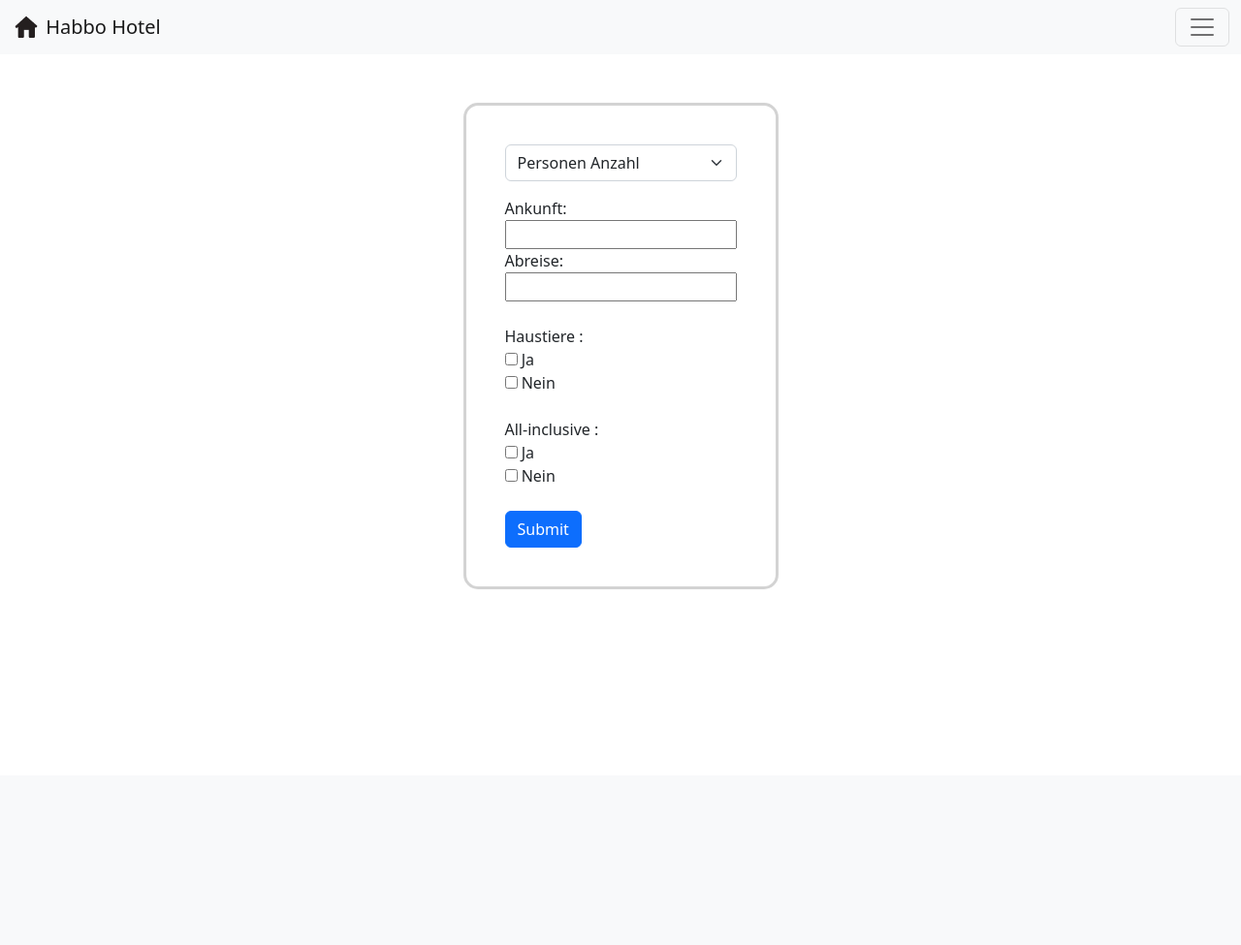
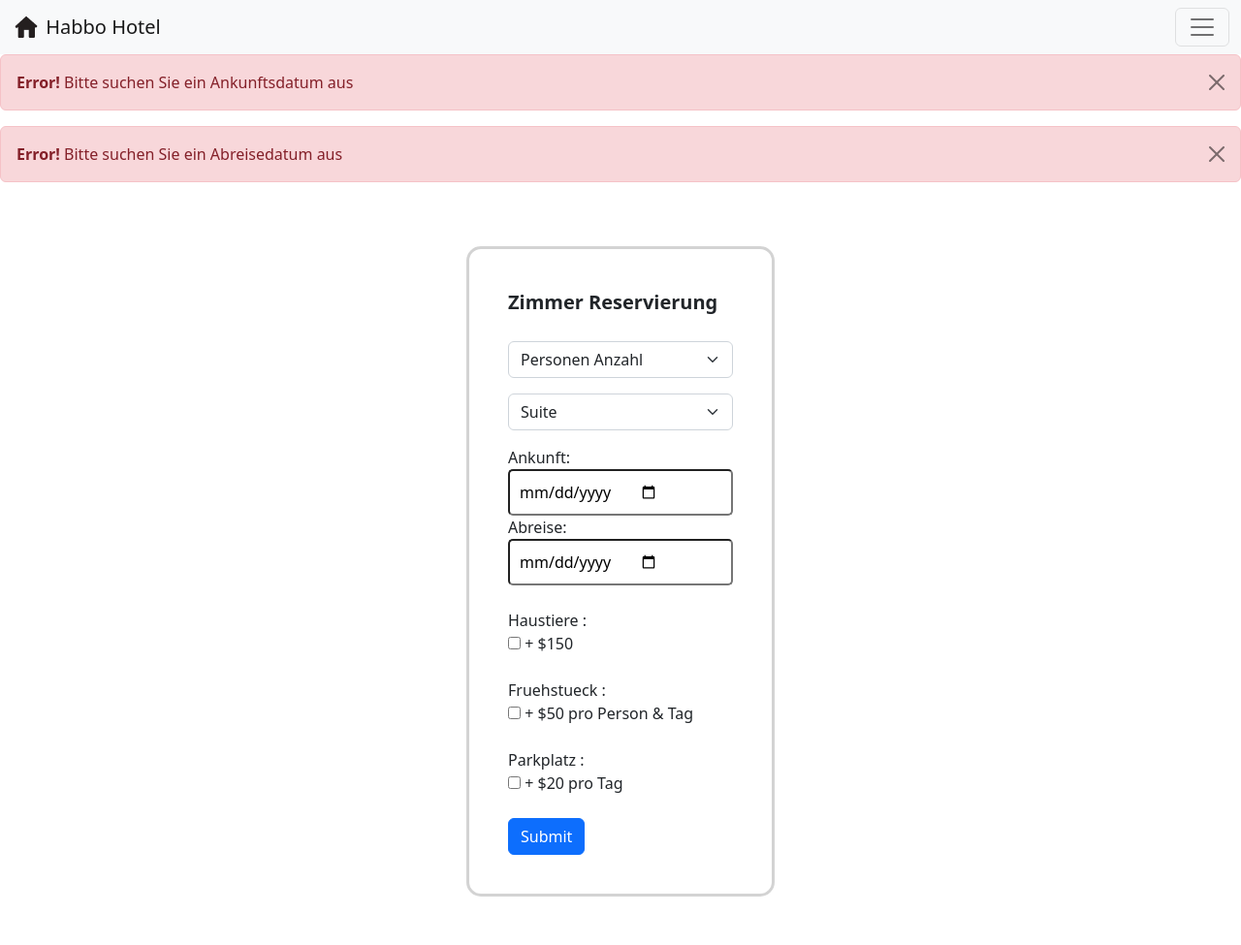
Before and after one commit to PaulFHTW/WebtechWS2022, a PHP site: page /reservierung.php in a window 1280 px wide. Shown: the whole page at 97% size. Before the commit the page ends 608 px from the top, so only its background shows below. Run offline with PHP 8.4, Linux system fonts and the light colour scheme; tables that the repository leaves empty or names only in its code hold one stand-in row (values such as "Sample post"); data that the repository does not hold is empty.

Commit message:
modified:   project/index.php 	modified:   project/logout.php 	modified:   project/reservierung.php 	modified:   project/style/room.css

```diff
--- a/project/logout.php
+++ b/project/logout.php
@@ -10,7 +10,7 @@
 <body>
 <?php include 'navigation/navbar.php';?>
 <?php
-    if(isset($_SESSION["username"])){
+    if(isset($_SESSION["username"]) || isset($_SESSION["admin"])){
         session_destroy();
         echo "Logged out!";
     }
--- a/project/reservierung.php
+++ b/project/reservierung.php
@@ -1,4 +1,5 @@
 <?php session_start();?>
+<?php include_once 'dbaccess.php'; ?>
 <!DOCTYPE html>
 <hmtl lang="de">
     <head>
@@ -9,11 +10,98 @@
     </head>
     <body>
     <?php include 'navigation/navbar.php'; ?>
+<?php
+    $personErr = false; $suiteErr = false; $ankunftErr = false; $abreiseErr = false; $roomErr = false;
 
+    $person = $_POST['person'];
+    $suite = $_POST['suite'];
+    $ankunft = $_POST['ankunft'];
+    $abreise = $_POST['abreise'];
+    $tier = $_POST['tier'];
+    $breakfast = $_POST['breakfast'];
+    $parking = $_POST['parking'];
+    $status = "neu";
 
+    if($person == "Personen Anzahl"){
+        $personErr = "Bitte suchen Sie die Anzahl der Personen aus";
+    }
+    if($suite == "Suite"){
+        $suiteErr = "Bitte suchen Sie eine Suite aus";
+    }
+    if(empty($ankunft)){
+        $ankunftErr = "Bitte suchen Sie ein Ankunftsdatum aus";
+    }
+    if(empty($abreise)){
+        $abreiseErr = "Bitte suchen Sie ein Abreisedatum aus";
+    }
+
+    $sql = "SELECT ankunft, suite FROM reservierung WHERE ankunft='$ankunft' AND suite='$suite';";
+
+    $result = mysqli_query($conn, $sql);
+
+    $num = mysqli_num_rows($result);
+
+    if($personErr == false && $suiteErr == false && $ankunftErr == false && $abreiseErr == false){
+        if($num == 0){
+        $sql = "INSERT INTO reservierung (personen, suite, ankunft, abreise, status) VALUES ('$person', '$suite', '$ankunft', '$abreise', '$status');";
+
+        $result = mysqli_query($conn, $sql);
+
+            if($result){
+                $successText = "Reservierung erfolgreich";
+            }
+        }
+        if($num > 0){
+            $roomErr = "This Suite is already booked";
+        }
+    }
+
+    if($successText){
+        echo '<div class="alert alert-success alert-dismissible fade show" role="alert">
+        <strong>Success!</strong>'. $successText .'
+        <button type="button" class="btn-close" data-bs-dismiss="alert" aria-label="Close"></button>
+        </div>';
+    }
+
+    if($personErr){
+        echo '<div class="alert alert-danger alert-dismissible fade show" role="alert">
+        <strong>Error!</strong> '. $personErr .'
+        <button type="button" class="btn-close" data-bs-dismiss="alert" aria-label="Close"></button>
+        </div>';
+    }
+
+    if($suiteErr){
+        echo '<div class="alert alert-danger alert-dismissible fade show" role="alert">
+        <strong>Error!</strong> '. $suiteErr .'
+        <button type="button" class="btn-close" data-bs-dismiss="alert" aria-label="Close"></button>
+        </div>';
+    }
+
+    if($ankunftErr){
+        echo '<div class="alert alert-danger alert-dismissible fade show" role="alert">
+        <strong>Error!</strong> '. $ankunftErr .'
+        <button type="button" class="btn-close" data-bs-dismiss="alert" aria-label="Close"></button>
+        </div>';
+    }
+
+    if($abreiseErr){
+        echo '<div class="alert alert-danger alert-dismissible fade show" role="alert">
+        <strong>Error!</strong> '. $abreiseErr .'
+        <button type="button" class="btn-close" data-bs-dismiss="alert" aria-label="Close"></button>
+        </div>';
+    }
+
+    if($roomErr){
+        echo '<div class="alert alert-danger alert-dismissible fade show" role="alert">
+        <strong>Error!</strong> '. $roomErr .'
+        <button type="button" class="btn-close" data-bs-dismiss="alert" aria-label="Close"></button>
+        </div>';
+    }
+?>
 
     <div class="room-form">
-        <form action="<?php echo htmlspecialchars($_SERVER[" PHP_SELF "]);?>" method="post">
+        <form action="<?php $_SERVER[" PHP_SELF "];?>" method="post">
+        <p>Zimmer Reservierung</p>
         <select class="form-select form-select-md mb-3" aria-label=".form-select-lg example" name="person">
             <option selected>Personen Anzahl</option>
             <option value="1">1</option>
@@ -21,23 +109,28 @@
             <option value="3">3</option>
             <option value="4">4</option>
         </select>
+        <select class="form-select form-select-md mb-3" aria-label=".form-select-lg example" name="suite">
+            <option selected>Suite</option>
+            <option value="Dreamer">Dreamer Deluxe Suite</option>
+            <option value="Sunshine">Sunshine Deluxe Suite</option>
+        </select>
 
             <label for="ankufnt">Ankunft: </label><br>
-            <input type="text" id="ankunft" name="ankunft"><br>
+            <input class="date" type="date" id="ankunft" name="ankunft"><br>
             <label for="abreise">Abreise: </label><br>
-            <input type="text" id="abreise" name="abreise"><br><br>
+            <input class ="date" type="date" id="abreise" name="abreise"><br><br>
 
             <label for="haustiere">Haustiere : </label><br>
-            <input type="checkbox" id="ja" name="ja" value="ja">
-            <label for="haustiere">Ja</label><br>
-            <input type="checkbox" id="nein" name="nein" value="nein">
-            <label for="haustiere">Nein</label><br><br>
+            <input type="checkbox" id="tier" name="tier" value="tier">
+            <label for="haustiere">+ $150</label><br><br>
 
-            <label for="all-inclusive">All-inclusive : </label><br>
-            <input type="checkbox" id="ja" name="ja" value="ja">
-            <label for="all-inclusive">Ja</label><br>
-            <input type="checkbox" id="nein" name="nein" value="nein">
-            <label for="all-inclusive">Nein</label><br><br>
+            <label for="all-inclusive">Fruehstueck : </label><br>
+            <input type="checkbox" id="breakfast" name="breakfast" value="breakfast">
+            <label for="all-inclusive">+ $50 pro Person & Tag</label><br><br>
+
+            <label for="all-inclusive">Parkplatz : </label><br>
+            <input type="checkbox" id="parking" name="parking" value="parking">
+            <label for="all-inclusive">+ $20 pro Tag</label><br><br>
             <button type="submit" class="btn btn-primary">Submit</button>
         </form>
     </div>
--- a/project/style/room.css
+++ b/project/style/room.css
@@ -27,7 +27,8 @@ p{
     text-align: center;
 }
 
-.carousel-inner {
-    max-width: 100%;
-    max-height: 750px;
+.date{
+    border-radius: 5px;
+    padding: 10px;
+    padding-right: 75px;
 }
```
Also changed, not shown: project/index.php (+6 -2 lines).
